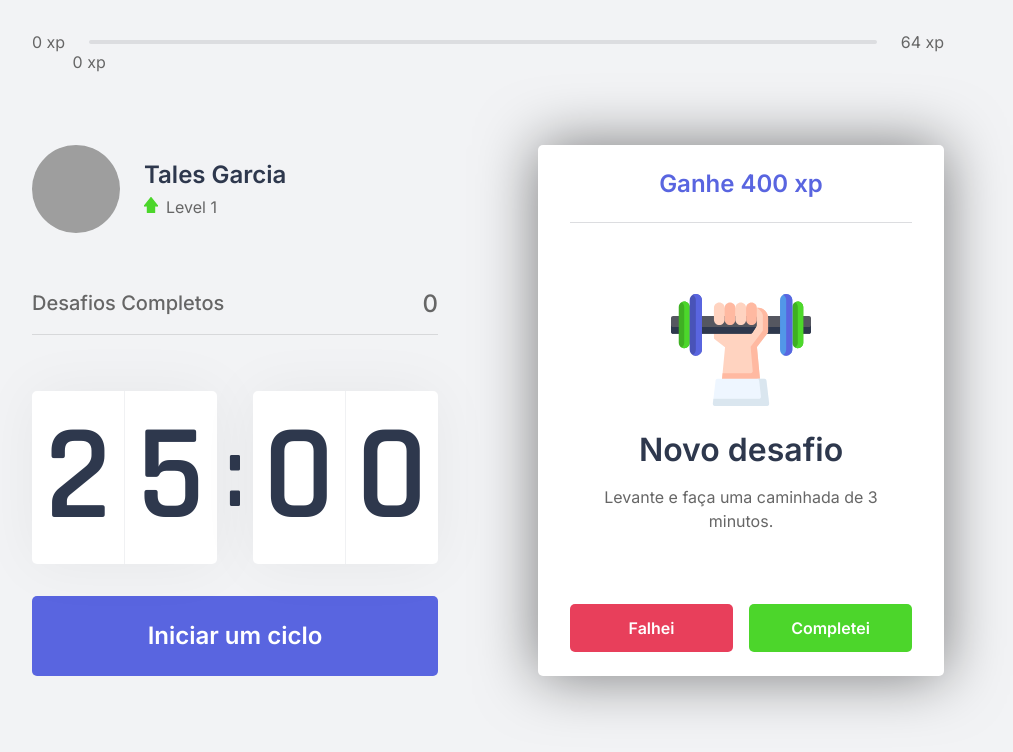
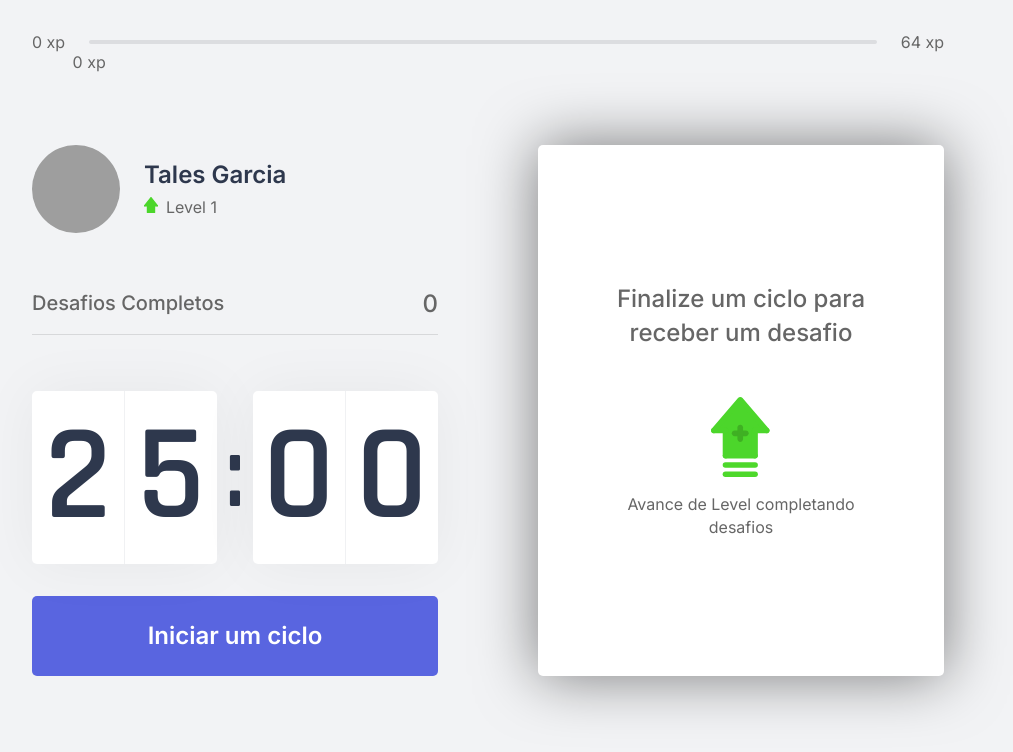
Before and after one commit to tales-garcia/moveit-frontend, a Next.js app: page / in a window 1280 px wide. Shown: the top 752 px of the page, without its empty margins (152-1165 px from the left). Built offline with nearby package versions, Linux system fonts and the light colour scheme; grey boxes are pictures that could not be loaded.

Commit message:
feat(challenges box): show challenge when cyle is finished

```diff
--- a/src/components/ChallengeBox/index.tsx
+++ b/src/components/ChallengeBox/index.tsx
@@ -1,25 +1,29 @@
 import React from 'react';
+import { useChallenge } from '../../hooks/challenge';
 
 import { Container, ChallengeNotActive, ChallengeActive } from './styles';
 
 const ChallengeBox: React.FC = () => {
-    const hasActiveChallenge = true;
+    const { activeChallenge, resetChallenge, finishChallenge } = useChallenge();
 
     return (
         <Container>
-            {hasActiveChallenge ? (
+            {activeChallenge ? (
                 <ChallengeActive>
-                    <header>Ganhe 400 xp</header>
+                    <header>Ganhe {activeChallenge.amount} xp</header>
 
                     <main>
-                        <img src="icons/body.svg" alt="Body" />
+                        <img src={`icons/${activeChallenge.type}.svg`} alt={activeChallenge.type} />
                         <strong>Novo desafio</strong>
-                        <p>Levante e faça uma caminhada de 3 minutos.</p>
+                        <p>{activeChallenge.description}</p>
                     </main>
 
                     <footer>
-                        <button>Falhei</button>
-                        <button>Completei</button>
+                        <button onClick={resetChallenge}>Falhei</button>
+                        <button onClick={() => {
+                            finishChallenge(activeChallenge.amount);
+                            resetChallenge();
+                        }}>Completei</button>
                     </footer>
                 </ChallengeActive>
             ) : (
```
